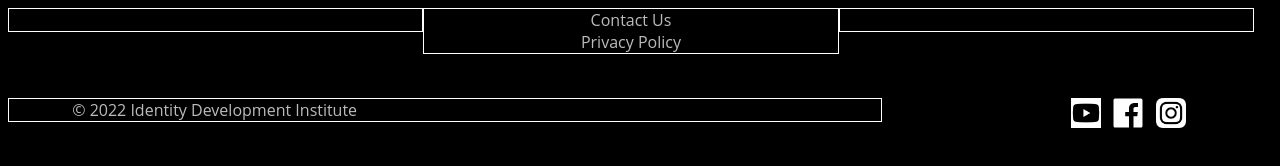
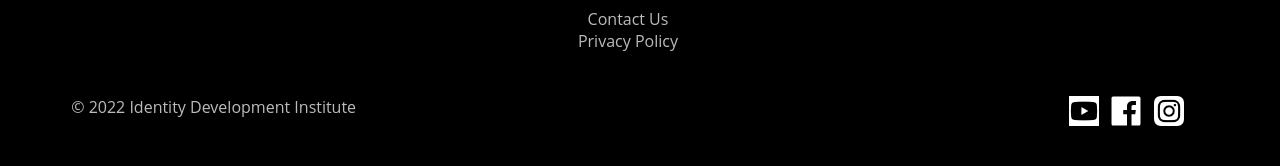
Before and after one commit to healthyi/healthyi.github.io, a plain HTML site: page idi-footer.html in a window 1280 px wide. Drawn offline with Linux system fonts and the light colour scheme.

Commit message:
Update idi-footer.html

```diff
--- a/idi-footer.html
+++ b/idi-footer.html
@@ -80,16 +80,16 @@
     <body>
         <div class="idi-footer idi-desktop-footer">
             <div class="row">
-                <div class="column" style="border:1px solid white;">&nbsp;</div>
-                <div class="column" style="border:1px solid white;">
+                <div class="column" style="border:0px solid white;">&nbsp;</div>
+                <div class="column" style="border:0px solid white;">
                     <a href="https://www.identitydevelopmentinstitute.com/contact-us" target="_blank">Contact Us</a><br>
                     <a href="https://drive.google.com/file/d/1_-dw5cI5MUKABITlBU0muvejVhvOxipr/view?usp=sharing" target="_blank">Privacy Policy</a>
                 </div>
-                <div class="column" style="border:1px solid white;">&nbsp;</div>
+                <div class="column" style="border:0px solid white;">&nbsp;</div>
             </div>
             <br><br>
             <div class="row">
-                <div class="colleft" style="text-align:left; border:1px solid white; padding-left: 5%;">
+                <div class="colleft" style="text-align:left; border:0px solid white; padding-left: 5%;">
                     © 2022 Identity Development Institute
                 </div>
                 <div class="colright" style="text-align: right; border:0px solid white; padding-right: 5%;">
```
